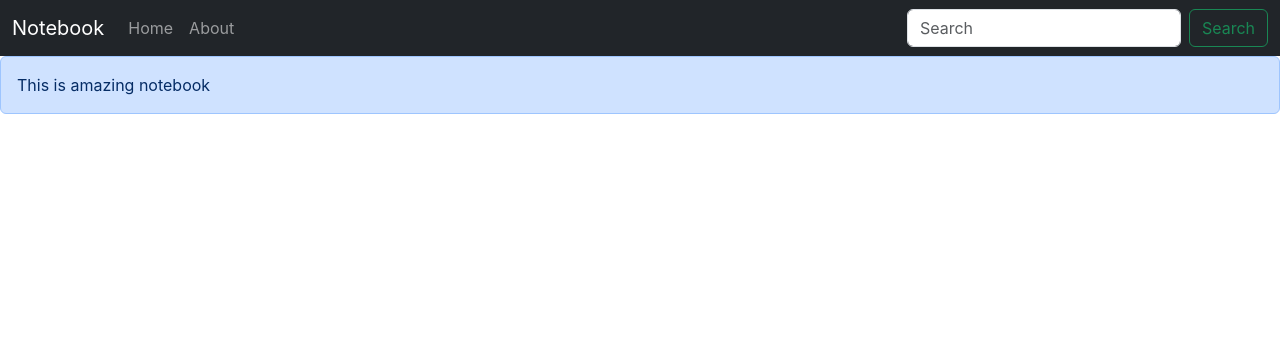
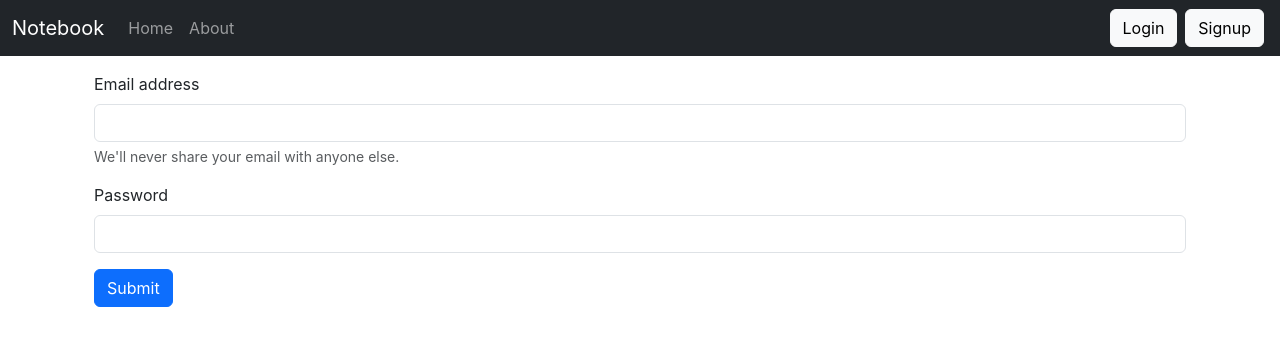
Before and after one commit to 4K45H107/react-note-book, a React (Create React App) app: page /login in a window 1280 px wide. Shown: the top 346 px of the page. Built offline with nearby package versions, Linux system fonts and the light colour scheme.

Commit message:
login and signup endpoint

```diff
--- a/src/App.js
+++ b/src/App.js
@@ -1,22 +1,44 @@
 import "./App.css";
+import { useState } from "react";
 import { BrowserRouter, Routes, Route } from "react-router-dom";
 import Navbar from "./components/Navbar";
 import About from "./components/About";
 import Home from "./components/Home";
 import NoteState from "./context/notes/NoteState";
 import Alert from "./components/Alert";
+import Login from "./components/Login";
+import Signup from "./components/Signup";
 
 function App() {
+  const [alert, setAlert] = useState(null);
+
+  const showAlert = (msg, type) => {
+    setAlert({ msg, type });
+    setTimeout(() => {
+      setAlert(null);
+    }, 1500);
+  };
+
   return (
     <>
       <NoteState>
         <BrowserRouter>
           <Navbar />
-          <Alert message="This is amazing notebook" />
+          {alert && <Alert alert={alert} />}
           <div className="container">
             <Routes>
-              <Route exact path="/" element={<Home />} />
+              <Route exact path="/" element={<Home showAlert={showAlert} />} />
               <Route exact path="/about" element={<About />} />
+              <Route
+                exact
+                path="/login"
+                element={<Login showAlert={showAlert} />}
+              />
+              <Route
+                exact
+                path="/signup"
+                element={<Signup showAlert={showAlert} />}
+              />
             </Routes>
           </div>
         </BrowserRouter>
--- a/src/components/Addnotes.js
+++ b/src/components/Addnotes.js
@@ -18,6 +18,11 @@ const Addnotes = () => {
   const handleClick = (e) => {
     e.preventDefault();
     addNote(note);
+    setNote({
+      title: "",
+      description: "",
+      tag: "",
+    });
   };
 
   return (
@@ -32,7 +37,10 @@ const Addnotes = () => {
             id="title"
             aria-describedby="title-help"
             placeholder="Enter title"
+            value={note.title}
             onChange={onChange}
+            minLength={3}
+            required
           />
         </div>
         <div className="form-group my-3">
@@ -42,7 +50,10 @@ const Addnotes = () => {
             className="form-control"
             id="description"
             placeholder="Enter description"
+            value={note.description}
             onChange={onChange}
+            minLength={5}
+            required
           />
         </div>
         <div className="form-group my-3">
@@ -52,10 +63,17 @@ const Addnotes = () => {
             className="form-control"
             id="tag"
             placeholder="Enter tag"
+            value={note.tag}
             onChange={onChange}
+            required
           />
         </div>
-        <button type="submit" className="btn btn-primary" onClick={handleClick}>
+        <button
+          type="submit"
+          className="btn btn-primary"
+          onClick={handleClick}
+          disabled={note.title.length < 3 || note.description.length < 5}
+        >
           Add
         </button>
       </form>
--- a/src/components/Alert.js
+++ b/src/components/Alert.js
@@ -1,10 +1,19 @@
 import React from "react";
 
 const Alert = (props) => {
+  const capitalize = (word) => {
+    const lower = word.toLowerCase();
+    return lower.charAt(0).toUpperCase() + lower.slice(1);
+  };
+
   return (
-    <div>
-      <div className="alert alert-primary" role="alert">
-        {props.message}
+    <div style={{ height: "50px" }}>
+      <div
+        className={`alert alert-${props.alert.type} alert-dismissible fade show`}
+        role="alert"
+      >
+        <strong> {capitalize(props.alert.type)} </strong>
+        {props.alert.msg}
       </div>
     </div>
   );
--- a/src/components/Home.js
+++ b/src/components/Home.js
@@ -1,11 +1,11 @@
 import React from "react";
 import Notes from "./Notes";
 
-const Home = () => {
+const Home = (props) => {
   return (
     <div>
       <div className="container my-3">
-        <Notes />
+        <Notes showAlert={props.showAlert} />
       </div>
     </div>
   );
--- /dev/null
+++ b/src/components/Login.js
@@ -0,0 +1,79 @@
+import React, { useState } from "react";
+import { useNavigate } from "react-router-dom";
+
+const Login = (props) => {
+  const [credentials, setCredentials] = useState({ email: "", password: "" });
+
+  let navigate = useNavigate();
+
+  const handleSubmit = async (e) => {
+    e.preventDefault();
+    const url = "http://localhost:5000/api/auth/login";
+    const response = await fetch(url, {
+      method: "POST",
+      headers: {
+        "Content-Type": "application/json",
+      },
+      body: JSON.stringify({
+        email: credentials.email,
+        password: credentials.password,
+      }),
+    });
+    const json = await response.json();
+    if (json.success) {
+      // SAVE the AUTH-TOKEN
+      localStorage.setItem("token", json.authtoken);
+      // REDIRECT
+      navigate("/");
+      props.showAlert("Logged in successfully", "success");
+    } else {
+      props.showAlert("Invalid Credentials", "danger");
+    }
+  };
+
+  const onChange = (e) => {
+    setCredentials({ ...credentials, [e.target.name]: e.target.value });
+  };
+
+  return (
+    <div className="container my-3">
+      <form onSubmit={handleSubmit}>
+        <div className="mb-3">
+          <label htmlFor="email" className="form-label">
+            Email address
+          </label>
+          <input
+            type="email"
+            className="form-control"
+            id="email"
+            aria-describedby="emailHelp"
+            name="email"
+            value={credentials.email}
+            onChange={onChange}
+          />
+          <div id="emailHelp" className="form-text">
+            We'll never share your email with anyone else.
+          </div>
+        </div>
+        <div className="mb-3">
+          <label htmlFor="password" className="form-label">
+            Password
+          </label>
+          <input
+            type="password"
+            className="form-control"
+            id="password"
+            value={credentials.password}
+            name="password"
+            onChange={onChange}
+          />
+        </div>
+        <button type="submit" className="btn btn-primary">
+          Submit
+        </button>
+      </form>
+    </div>
+  );
+};
+
+export default Login;
--- a/src/components/Navbar.js
+++ b/src/components/Navbar.js
@@ -45,7 +45,15 @@ const Navbar = () => {
               </Link>
             </li>
           </ul>
-          <form className="d-flex" role="search">
+          <form className="d-flex">
+            <Link className="btn btn-light mx-1" to="/login" role="button">
+              Login
+            </Link>
+            <Link className="btn btn-light mx-1" to="/signup" role="button">
+              Signup
+            </Link>
+          </form>
+          {/* <form className="d-flex" role="search">
             <input
               className="form-control me-2"
               type="search"
@@ -55,7 +63,7 @@ const Navbar = () => {
             <button className="btn btn-outline-success" type="submit">
               Search
             </button>
-          </form>
+          </form> */}
         </div>
       </div>
     </nav>
--- a/src/components/Notes.js
+++ b/src/components/Notes.js
@@ -3,33 +3,34 @@ import NoteContext from "../context/notes/noteContext";
 import NoteItem from "./NoteItem";
 import Addnotes from "./Addnotes";
 
-const Notes = () => {
+const Notes = (props) => {
   const context = useContext(NoteContext);
   const { notes, getAllNotes, editNote } = context;
 
-  const [note, setNote] = useState({id: "", etitle: "", edescription: "", etag: "" });
+  const [note, setNote] = useState({
+    id: "",
+    etitle: "",
+    edescription: "",
+    etag: "",
+  });
 
-  const ref = useRef(null)
-  const refClose = useRef(null)
-
+  const ref = useRef(null);
+  const refClose = useRef(null);
 
   useEffect(() => {
     getAllNotes();
     // eslint-disable-next-line
   }, []);
 
-
   const updateNote = (currentNote) => {
-    ref.current.click()
+    ref.current.click();
     setNote({
       id: currentNote._id,
       etitle: currentNote.title,
       edescription: currentNote.description,
       etag: currentNote.tag,
     });
-  }
-
-
+  };
 
   const onChange = (e) => {
     setNote({
@@ -39,7 +40,7 @@ const Notes = () => {
   };
 
   const handleClick = (e) => {
-    refClose.current.click()
+    refClose.current.click();
     editNote(note.id, note.etitle, note.edescription, note.etag);
     e.preventDefault();
   };
@@ -48,16 +49,35 @@ const Notes = () => {
     <div className="row">
       <Addnotes />
 
-      <button type="button" ref={ref} className="btn btn-primary d-none" data-bs-toggle="modal" data-bs-target="#exampleModal">
+      <button
+        type="button"
+        ref={ref}
+        className="btn btn-primary d-none"
+        data-bs-toggle="modal"
+        data-bs-target="#exampleModal"
+      >
         Hidden Button
       </button>
 
-      <div className="modal fade" id="exampleModal" tabIndex="-1" aria-labelledby="exampleModalLabel" aria-hidden="true">
+      <div
+        className="modal fade"
+        id="exampleModal"
+        tabIndex="-1"
+        aria-labelledby="exampleModalLabel"
+        aria-hidden="true"
+      >
         <div className="modal-dialog">
           <div className="modal-content">
             <div className="modal-header">
-              <h1 className="modal-title fs-5" id="exampleModalLabel">Edit Note</h1>
-              <button type="button" className="btn-close" data-bs-dismiss="modal" aria-label="Close"></button>
+              <h1 className="modal-title fs-5" id="exampleModalLabel">
+                Edit Note
+              </h1>
+              <button
+                type="button"
+                className="btn-close"
+                data-bs-dismiss="modal"
+                aria-label="Close"
+              ></button>
             </div>
             <div className="modal-body">
               <form>
@@ -71,6 +91,8 @@ const Notes = () => {
                     placeholder="Enter title"
                     value={note.etitle}
                     onChange={onChange}
+                    minLength={3}
+                    required
                   />
                 </div>
                 <div className="form-group my-3">
@@ -82,6 +104,8 @@ const Notes = () => {
                     placeholder="Enter description"
                     value={note.edescription}
                     onChange={onChange}
+                    minLength={5}
+                    required
                   />
                 </div>
                 <div className="form-group my-3">
@@ -93,21 +117,41 @@ const Notes = () => {
                     placeholder="Enter tag"
                     value={note.etag}
                     onChange={onChange}
+                    required
                   />
                 </div>
               </form>
             </div>
             <div className="modal-footer">
-              <button type="button" ref={refClose} className="btn btn-secondary d-none" data-bs-dismiss="modal">Close</button>
-              <button type="button" className="btn btn-primary" onClick={handleClick}>Save</button>
+              <button
+                type="button"
+                ref={refClose}
+                className="btn btn-secondary d-none"
+                data-bs-dismiss="modal"
+              >
+                Close
+              </button>
+              <button
+                type="button"
+                className="btn btn-primary"
+                onClick={handleClick}
+                disabled={
+                  note.etitle.length < 3 || note.edescription.length < 5
+                }
+              >
+                Save
+              </button>
             </div>
           </div>
         </div>
       </div>
 
       <h2>Your notes</h2>
+      {notes.length === 0 && (
+        <div className="container mx-3">No notes to display</div>
+      )}
       {notes.map((note) => {
-        return <NoteItem key={note._id} note={note} updateNote={updateNote}/>;
+        return <NoteItem key={note._id} note={note} updateNote={updateNote} />;
       })}
     </div>
   );
--- /dev/null
+++ b/src/components/Signup.js
@@ -0,0 +1,113 @@
+import React, { useState } from "react";
+import { useNavigate } from "react-router-dom";
+
+const Signup = (props) => {
+  const [credentials, setCredentials] = useState({
+    name: "",
+    email: "",
+    password: "",
+    confirms: "",
+  });
+
+  let navigate = useNavigate();
+
+  const handleSubmit = async (e) => {
+    e.preventDefault();
+    const url = "http://localhost:5000/api/auth/createuser";
+    const { name, email, password, confirms } = credentials;
+    const response = await fetch(url, {
+      method: "POST",
+      headers: {
+        "Content-Type": "application/json",
+      },
+      body: JSON.stringify({ name, email, password }),
+    });
+    const json = await response.json();
+    console.log(json);
+    if (json.success) {
+      // SAVE the AUTH-TOKEN
+      localStorage.setItem("token", json.authtoken);
+      // REDIRECT
+      navigate("/");
+      props.showAlert("Account created successfully", "success");
+    } else {
+      props.showAlert("Invalid Credentials", "danger");
+    }
+  };
+
+  const onChange = (e) => {
+    setCredentials({ ...credentials, [e.target.name]: e.target.value });
+  };
+
+  return (
+    <div className="container my-3">
+      <form onSubmit={handleSubmit}>
+        <div className="mb-3">
+          <label htmlFor="name" className="form-label">
+            Name
+          </label>
+          <input
+            type="text"
+            className="form-control"
+            id="name"
+            aria-describedby="nameHelp"
+            onChange={onChange}
+            name="name"
+            value={credentials.name}
+            required
+          />
+        </div>
+        <div className="mb-3">
+          <label htmlFor="email" className="form-label">
+            Email
+          </label>
+          <input
+            type="email"
+            className="form-control"
+            id="email"
+            aria-describedby="emailHelp"
+            onChange={onChange}
+            name="email"
+            value={credentials.email}
+            required
+          />
+        </div>
+        <div className="mb-3">
+          <label htmlFor="password" className="form-label">
+            Password
+          </label>
+          <input
+            type="password"
+            className="form-control"
+            id="password"
+            onChange={onChange}
+            name="password"
+            value={credentials.password}
+            required
+            minLength={5}
+          />
+        </div>
+        <div className="mb-3">
+          <label htmlFor="confirms" className="form-label">
+            Confirm Password
+          </label>
+          <input
+            type="password"
+            className="form-control"
+            id="confirms"
+            onChange={onChange}
+            name="confirms"
+            value={credentials.confirms}
+            required
+            minLength={5}
+          />
+        </div>
+        <button type="submit" className="btn btn-primary">
+          Submit
+        </button>
+      </form>
+    </div>
+  );
+};
+
+export default Signup;
--- a/src/context/notes/NoteState.js
+++ b/src/context/notes/NoteState.js
@@ -18,8 +18,8 @@ const NoteState = (props) => {
           "eyJhbGciOiJIUzI1NiIsInR5cCI6IkpXVCJ9.eyJ1c2VyIjp7ImlkIjoiNjcxMDNiYTYwNmVlYTgwZGJhNjI0ODQwIn0sImlhdCI6MTcyOTExNzA5NH0.0i0dhPD_U2tm98mdVNZJ3QSIVqlY63_zCGHxkaeux5k",
       },
     });
-    const json = await response.json();
-    setNotes(json);
+    const notes = await response.json();
+    setNotes(notes);
   };
 
   // ADD A NOTE
@@ -56,14 +56,12 @@ const NoteState = (props) => {
       },
     });
     const json = await response.json();
-    console.log(json);
 
     let newNotes = notes.filter((note) => note._id !== id);
     setNotes(newNotes);
   };
 
-  // Edit a note
-  //"6710422d88b9586f113f8627"
+  // EDIT A NOTE
   const editNote = async (id, title, description, tag) => {
     // API Call
     const url = `${host}/api/notes/updatenote/${id}`;
@@ -77,7 +75,6 @@ const NoteState = (props) => {
       },
     });
     const json = response.json();
-    console.log(json);
 
     let newNotes = JSON.parse(JSON.stringify(notes));
 
```
Also changed, not shown: 1 other file (tests, documents, lock files or other folders). Lines whose indentation alone changed are shown as unchanged.
